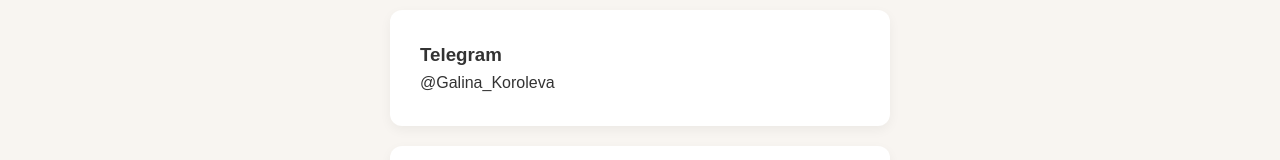
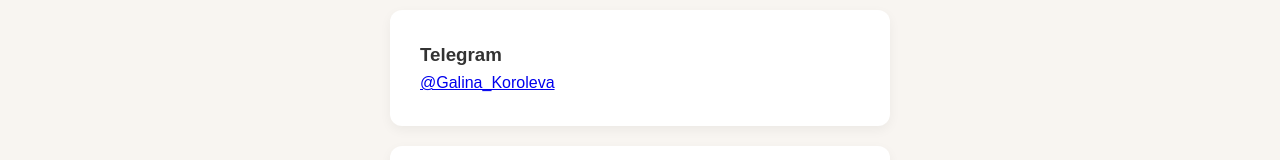
Before and after one commit to garik-korolev/web_site, a Next.js app: page /contacts in a window 1280 px wide. Shown: the part 321-481 px from the top of the page. Built offline with nearby package versions, Linux system fonts and the light colour scheme.

Commit message:
Update page.tsx
ссылка на телеграм кликабельная

```diff
--- a/app/contacts/page.tsx
+++ b/app/contacts/page.tsx
@@ -13,9 +13,18 @@
         <div className="contact-list">
 
           <div className="card">
-            <h3>Telegram</h3>
-            <p>@Galina_Koroleva</p>
-          </div>
+  <h3>Telegram</h3>
+
+  <p>
+    <a
+      href="https://t.me/Galina_Koroleva"
+      target="_blank"
+      rel="noopener noreferrer"
+    >
+      @Galina_Koroleva
+    </a>
+  </p>
+</div>
 
           <div className="card">
             <h3>Email</h3>
```
